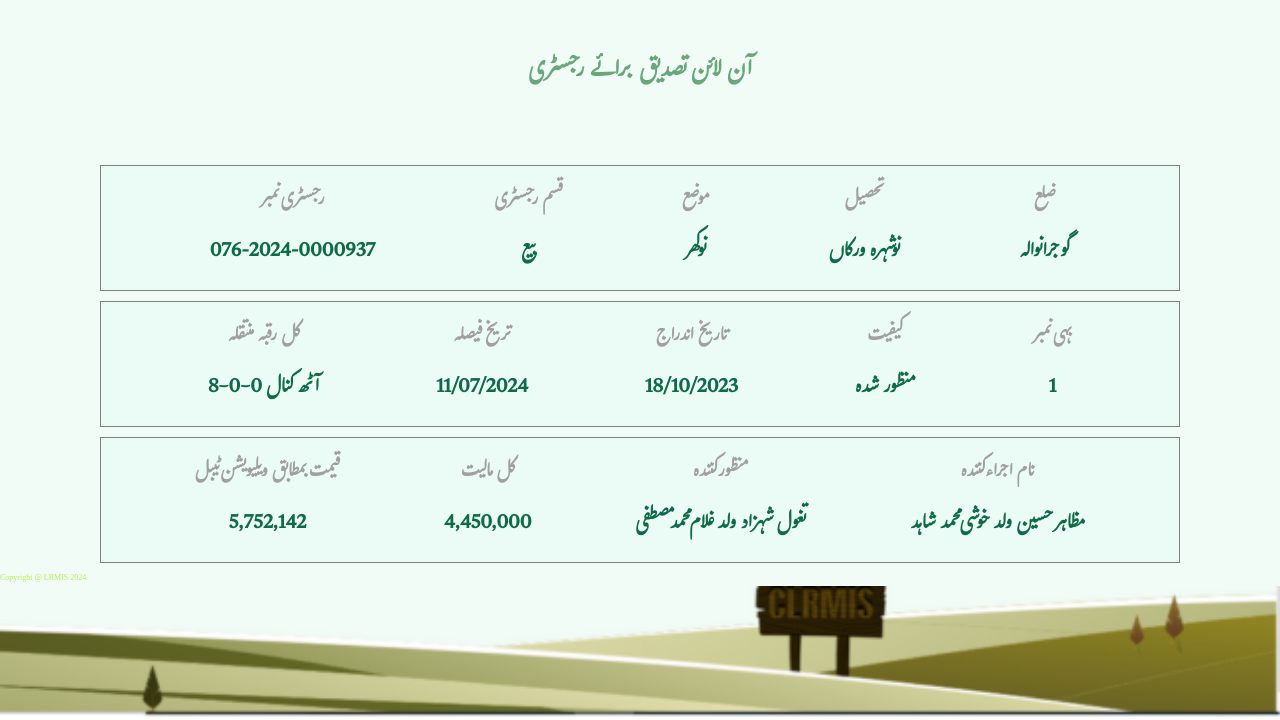
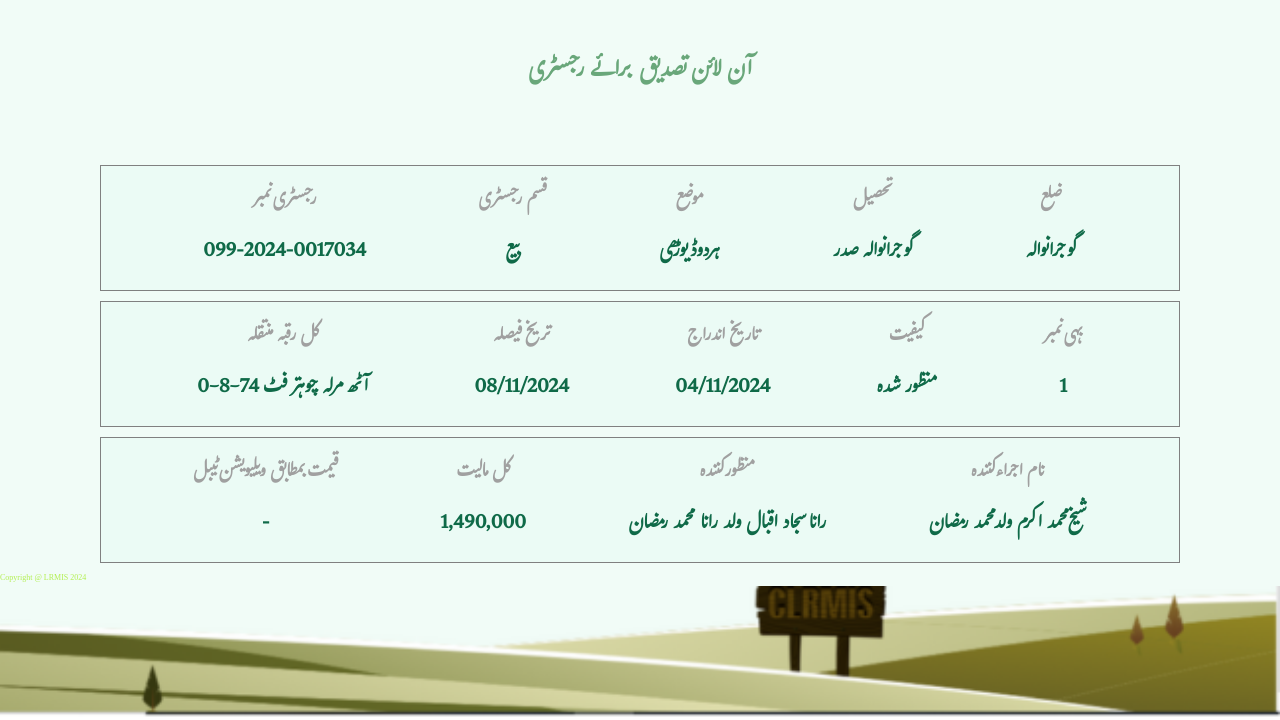
Before and after one commit to punjabzameen/Punjab13, a plain HTML site: page index.html in a window 1280 px wide. Shown: the part 80-800 px from the top of the page. Drawn offline with Linux system fonts and the light colour scheme.

Commit message:
Update index.html

```diff
--- a/index.html
+++ b/index.html
@@ -32,7 +32,7 @@
             <div class="item text1">
                 <h3>رجسٹری نمبر
                 </h3>
-                <p>076-2024-0000937
+                <p>099-2024-0017034
                 </p>
             </div>
             <div class="item text2"><h3>قسم رجسٹری
@@ -42,13 +42,13 @@
             <div class="item text3">
                 <h3>موضع
                 </h3>
-                <p>نوکھر
+                <p>ہردوڈیوڑھی
                 </p>
             </div>
             <div class="item text4">
                 <h3>تحصیل
                 </h3>
-                <p>نوشہرہ ورکاں
+                <p>گوجرانوالہ صدر
                 </p>
             </div>
             <div class="item text5">
@@ -63,18 +63,18 @@
             <div class="item text1">
                 <h3>کل رقبہ منتقلہ
                 </h3>
-                <p>8-0-0 آٹھ کنال
+                <p>0-8-74 آٹھ مرلہ چوہتر فٹ
                 </p>
             </div>
             <div class="item text2"><h3>تریخ فیصلہ
 
             </h3>
-            <p>11/07/2024
+            <p>08/11/2024
             </p></div>
             <div class="item text3">
                 <h3>تاریخ اندراج
                 </h3>
-                <p>18/10/2023
+                <p>04/11/2024
                 </p>
             </div>
             <div class="item text4">
@@ -95,23 +95,23 @@
             <div class="item text1">
                 <h3>قیمت بمطابق ویلیویشن ٹیبل
                 </h3>
-                <p>5,752,142
+                <p>-
                 </p>
             </div>
             <div class="item text2"><h3>کل مالیت
             </h3>
-            <p>4,450,000
+            <p>1,490,000
             </p></div>
             <div class="item text3">
                 <h3>منظور کنندہ
                 </h3>
-                <p>تغول شہزاد ولد غلام محمد مصطفی
+                <p>رانا سجاد اقبال ولد رانا محمد رمضان
                 </p>
             </div>
             <div class="item text4">
                 <h3>نام اجراء کنندہ
                 </h3>
-                <p>مظاہر حسین ولد خوشی محمد شاہد
+                <p>شیخ محمد اکرم ولد محمد رمضان
                 </p>
             </div>
 
```
